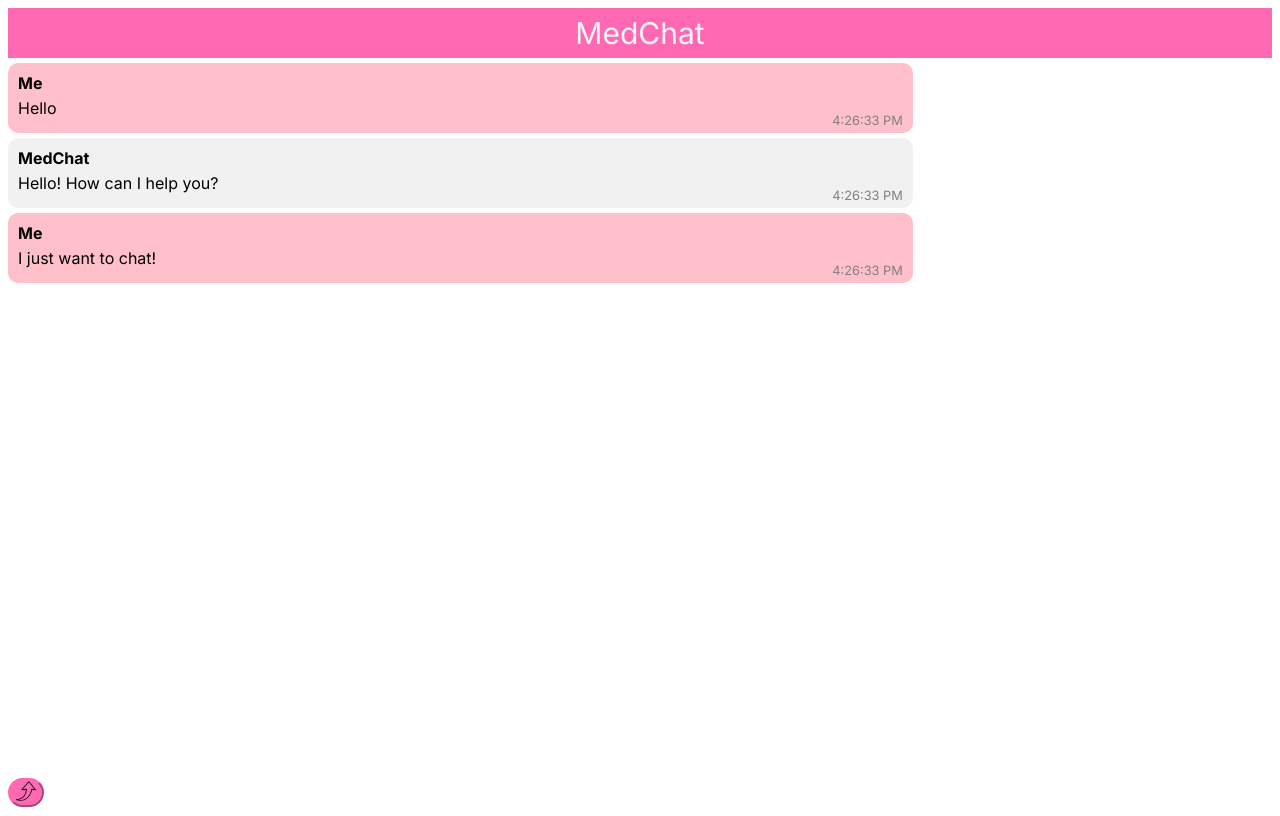
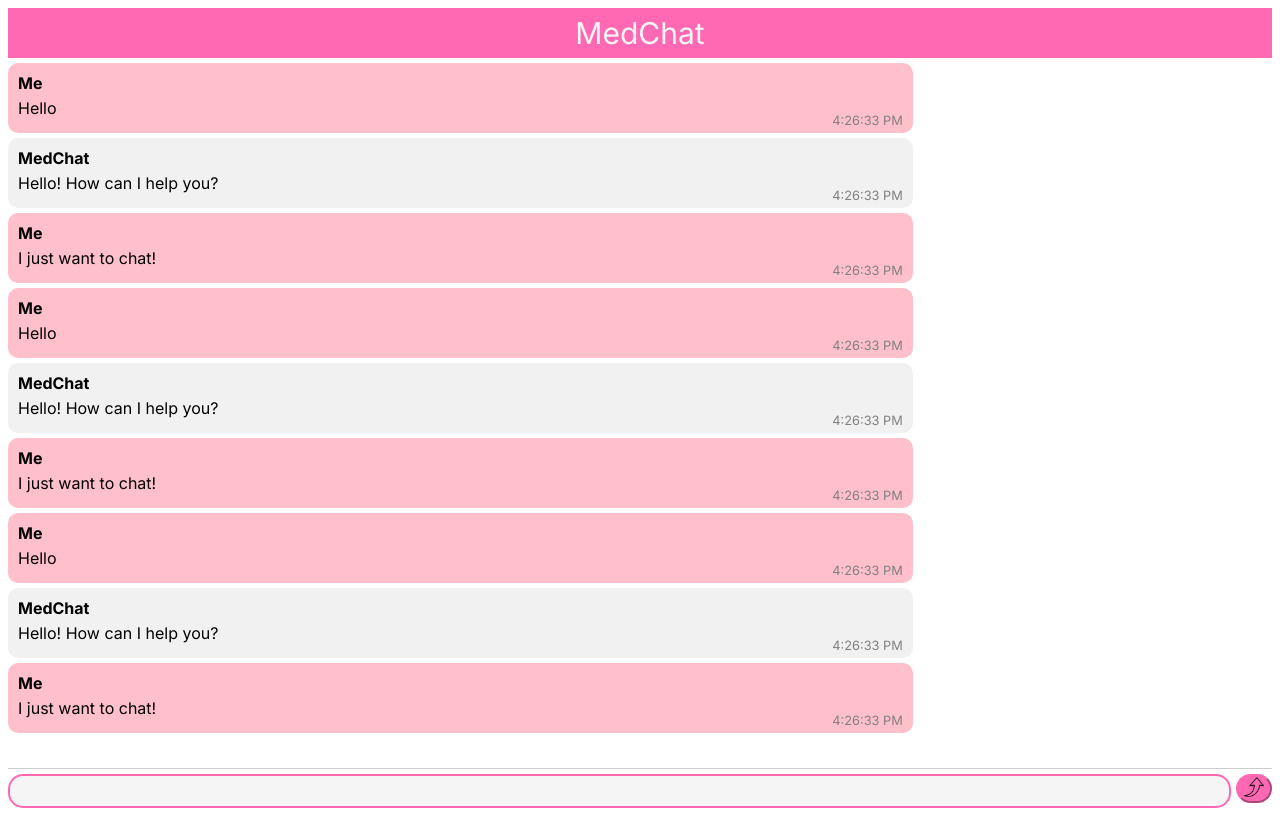
Before and after one commit to EStaELisa/medbot, a Next.js app: page / in a window 1280 px wide. Built offline with nearby package versions, Linux system fonts and the light colour scheme.

Commit message:
#15: first layout

```diff
--- a/src/components/body/Body.tsx
+++ b/src/components/body/Body.tsx
@@ -8,6 +8,13 @@ const Body = () => {
     { sender: 'Me', content: 'Hello', timeStamp: Date.now(), isOutgoing: true},
     { sender: 'MedChat', content: 'Hello! How can I help you?', timeStamp: Date.now(), isOutgoing: false},
     { sender: 'Me', content: 'I just want to chat!', timeStamp: Date.now(), isOutgoing: true},
+    { sender: 'Me', content: 'Hello', timeStamp: Date.now(), isOutgoing: true},
+    { sender: 'MedChat', content: 'Hello! How can I help you?', timeStamp: Date.now(), isOutgoing: false},
+    { sender: 'Me', content: 'I just want to chat!', timeStamp: Date.now(), isOutgoing: true},
+    { sender: 'Me', content: 'Hello', timeStamp: Date.now(), isOutgoing: true},
+    { sender: 'MedChat', content: 'Hello! How can I help you?', timeStamp: Date.now(), isOutgoing: false},
+    { sender: 'Me', content: 'I just want to chat!', timeStamp: Date.now(), isOutgoing: true},
+
   ]
 
   return (
--- a/src/components/body/body.module.css
+++ b/src/components/body/body.module.css
@@ -1,7 +1,7 @@
 .chatContainer {
     display: flex;
     flex-direction: column;
-    height: 90vh;
+    /* height: 90vh; */
 }
 
 .messageContainer {
--- a/src/components/chatbot/Chatbot.module.css
+++ b/src/components/chatbot/Chatbot.module.css
@@ -1,3 +1,33 @@
-/* .chatbot{
-    background-color: white;
-} */
+.chatbot{
+    display: flex;
+    flex-direction: column;
+    justify-content: space-between;
+    align-content: space-between;
+    height: 100vh;
+}
+
+.header{
+    flex: 0 0 auto;
+}
+
+.chatContainer{
+    flex: 1;
+    overflow-y: auto;
+}
+
+.inputContainer{
+    border-top: 1px solid #ccc;
+    display: flex;
+    flex-direction: row;
+    justify-content: space-between;
+    align-items: center;
+    flex: 0 0 auto;
+}
+
+.input{
+    flex: 1;
+}
+
+.button{
+    margin-left: 5px;
+}
--- a/src/components/chatbot/Chatbot.tsx
+++ b/src/components/chatbot/Chatbot.tsx
@@ -9,18 +9,29 @@ import InputButton from '../inputButton/InputButton';
 
 
 const Chatbot = () => {
-    const [messages, setMessages] = useState([]);
-    const [newMessage, setNewMessage] = useState('');
+    // const [messages, setMessages] = useState([]);
+    // const [newMessage, setNewMessage] = useState('');
 
-    const submitNewMessage = async () => {
-        // Logik zum Senden der Nachricht an die API
-    };
+    // const submitNewMessage = async () => {
+    //     // Logik zum Senden der Nachricht an die API
+    // };
 
     return (
         <div className={styles['chatbot']}>
-            <Header/>
-            <Body/>
-            <InputButton/>
+            <div className={styles['header']}>
+                <Header/>
+            </div>
+            <div className={styles['chatContainer']}>
+                <Body/>
+            </div>
+                <div className={styles['inputContainer']}>
+                    <div className={styles['input']}>
+                        <Input/>
+                    </div>
+                    <div className={styles['button']}>
+                        <InputButton/>
+                    </div>
+                </div>
         </div>
     )
 }
--- a/src/components/input/input.module.css
+++ b/src/components/input/input.module.css
@@ -2,7 +2,7 @@
     width: 100%;
     height: 20px;
     padding: 15px 20px;
-    margin: 5px 0px;
+    margin-top: 5px;
     box-sizing: border-box;
     border: 2px solid hotpink;
     border-radius: 15px;
```
